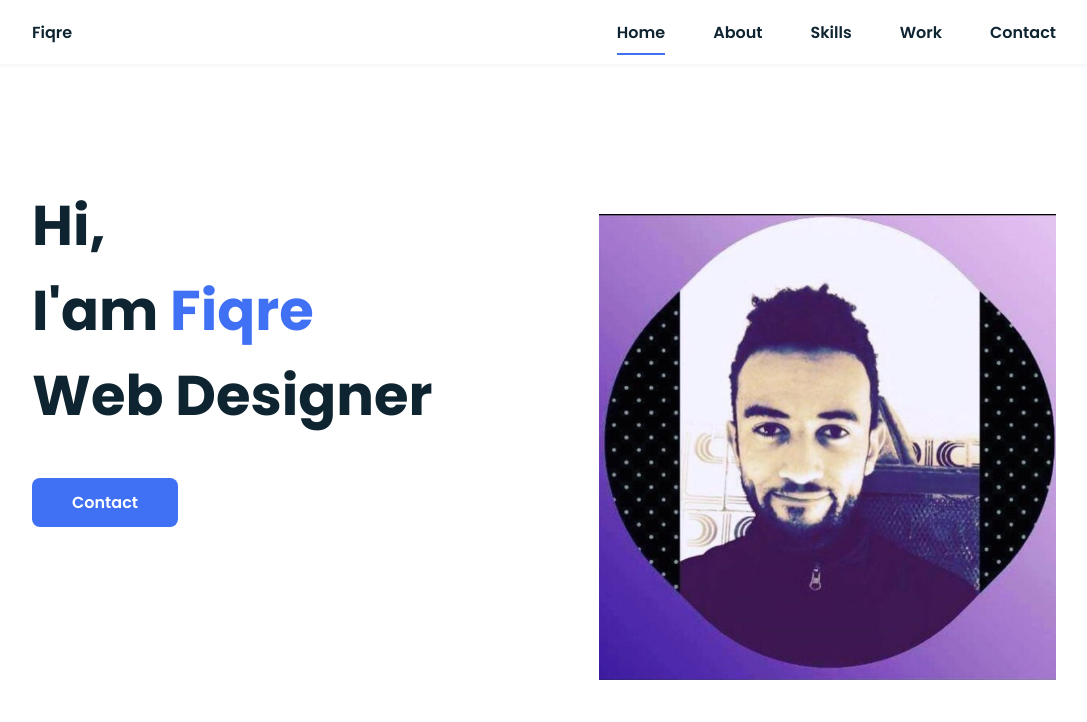
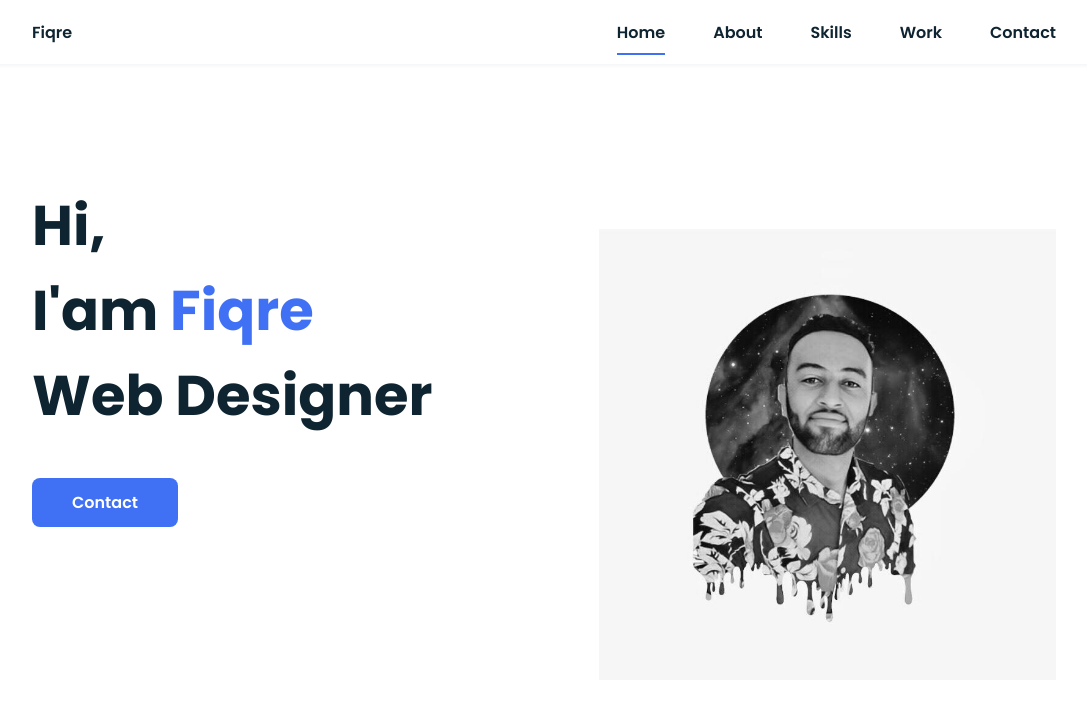
Before and after one commit to Fiqre-Ab/Portfolio, a plain HTML site: page index.html in a window 1280 px wide. Shown: the top 722 px of the page, without its empty margins (96-1183 px from the left). Drawn offline with nearby package versions, Linux system fonts and the light colour scheme.

Commit message:
Update index.html

```diff
--- a/index.html
+++ b/index.html
@@ -51,7 +51,7 @@
                 </div>
 
                 <div class="home__img">
-                    <img src="assets/img/profile.jpeg" alt="photo">
+                    <img src="assets/img/port.jpeg" alt="photo">
                 </div>
             </section>
 
```
